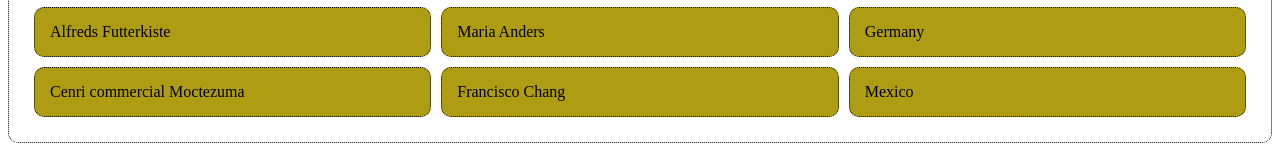
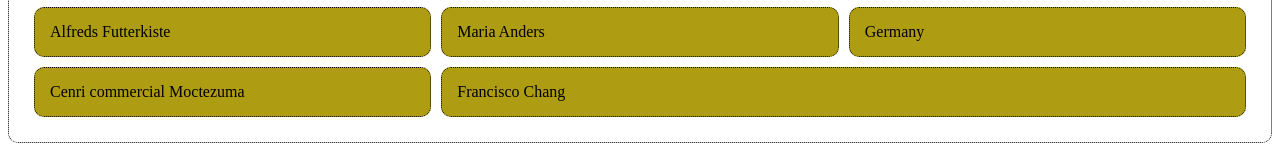
Before and after one commit to dhanniel/stutern-assignment, a plain HTML site: page HTML and CSS/tables.html in a window 1280 px wide. Shown: the part 160-319 px from the top of the page. Drawn offline with Linux system fonts and the light colour scheme.

Commit message:
table modified

```diff
--- a/HTML and CSS/tables.html
+++ b/HTML and CSS/tables.html
@@ -33,8 +33,7 @@
         </tr>
         <tr>
             <td>Cenri commercial Moctezuma</td>
-            <td>Francisco Chang</td>
-            <td>Mexico</td>
+            <td colspan="2">Francisco Chang</td>
         </tr>
     </table>
     <p>To understand the example better, we have added borders to the table</p>
```
